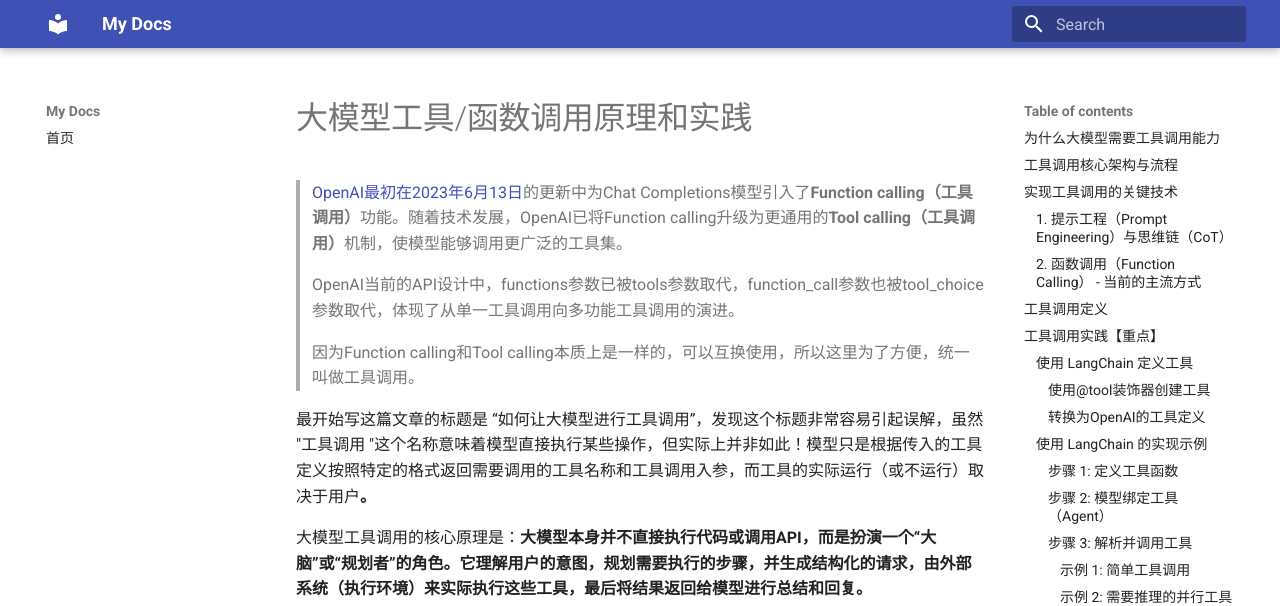
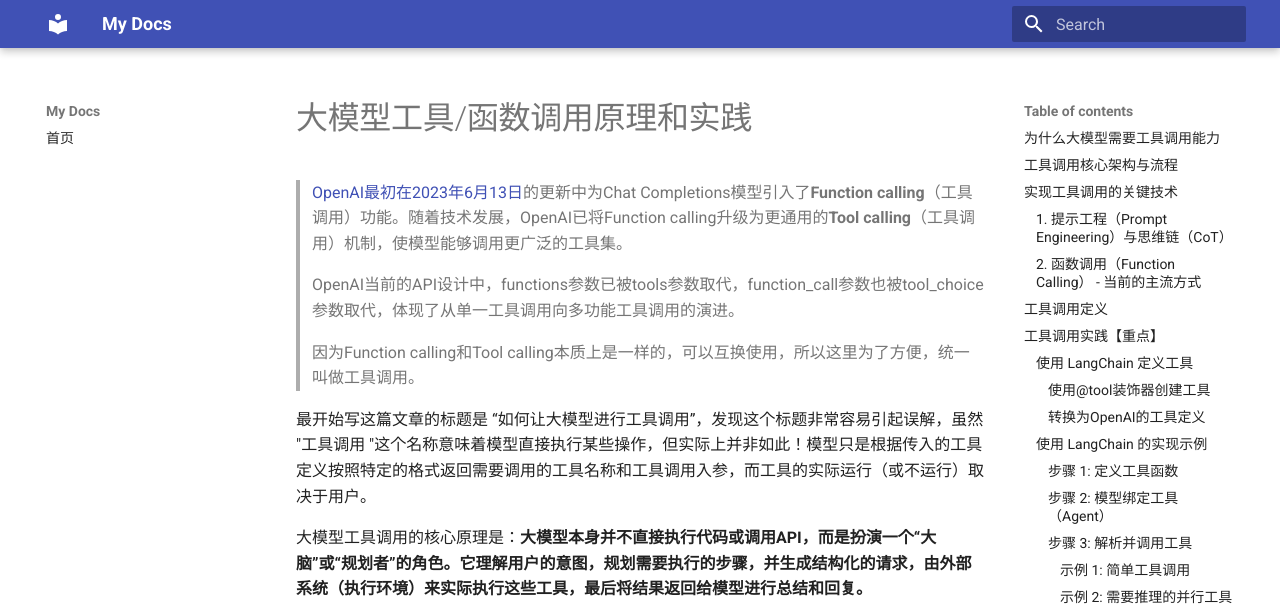
Before and after one commit to edisonwd/myblog, an MkDocs documentation site: the page built from docs/大模型/大模型工具调用原理和实践.md, in a window 1280 px wide and 900 px high. Shown: the top 606 px of the window. Built offline with MkDocs 1.6.1 and Material for MkDocs 9.7.7, drawn with Linux system fonts in a browser that asks for light colours; some of the changed text lies outside the part shown.

```diff
--- a/docs/大模型/大模型工具调用原理和实践.md
+++ b/docs/大模型/大模型工具调用原理和实践.md
@@ -1,12 +1,12 @@
 # 大模型工具/函数调用原理和实践
-> [OpenAI最初在2023年6月13日](https://openai.com/index/function-calling-and-other-api-updates/)的更新中为Chat Completions模型引入了**Function calling（工具调用）**功能。随着技术发展，OpenAI已将Function calling升级为更通用的**Tool calling（工具调用）**机制，使模型能够调用更广泛的工具集。
+> [OpenAI最初在2023年6月13日](https://openai.com/index/function-calling-and-other-api-updates/)的更新中为Chat Completions模型引入了**Function calling**（工具调用）功能。随着技术发展，OpenAI已将Function calling升级为更通用的**Tool calling**（工具调用）机制，使模型能够调用更广泛的工具集。
 >
 > OpenAI当前的API设计中，functions参数已被tools参数取代，function_call参数也被tool_choice参数取代，体现了从单一工具调用向多功能工具调用的演进。
 >
 > 因为Function calling和Tool calling本质上是一样的，可以互换使用，所以这里为了方便，统一叫做工具调用。
 >
 
-最开始写这篇文章的标题是 “如何让大模型进行工具调用”，发现这个标题非常容易引起误解，虽然 "工具调用 "这个名称意味着模型直接执行某些操作，但实际上并非如此！模型只是根据传入的工具定义按照特定的格式返回需要调用的工具名称和工具调用入参，而工具的实际运行（或不运行）取决于用户**。**
+最开始写这篇文章的标题是 “如何让大模型进行工具调用”，发现这个标题非常容易引起误解，虽然 "工具调用 "这个名称意味着模型直接执行某些操作，但实际上并非如此！模型只是根据传入的工具定义按照特定的格式返回需要调用的工具名称和工具调用入参，而工具的实际运行（或不运行）取决于用户。
 
 大模型工具调用的核心原理是：**大模型本身并不直接执行代码或调用API，而是扮演一个“大脑”或“规划者”的角色。它理解用户的意图，规划需要执行的步骤，并生成结构化的请求，由外部系统（执行环境）来实际执行这些工具，最后将结果返回给模型进行总结和回复。**
 
```
Also changed, not shown: other parts of docs/大模型/大模型工具调用原理和实践.md (+5 -15 lines).
